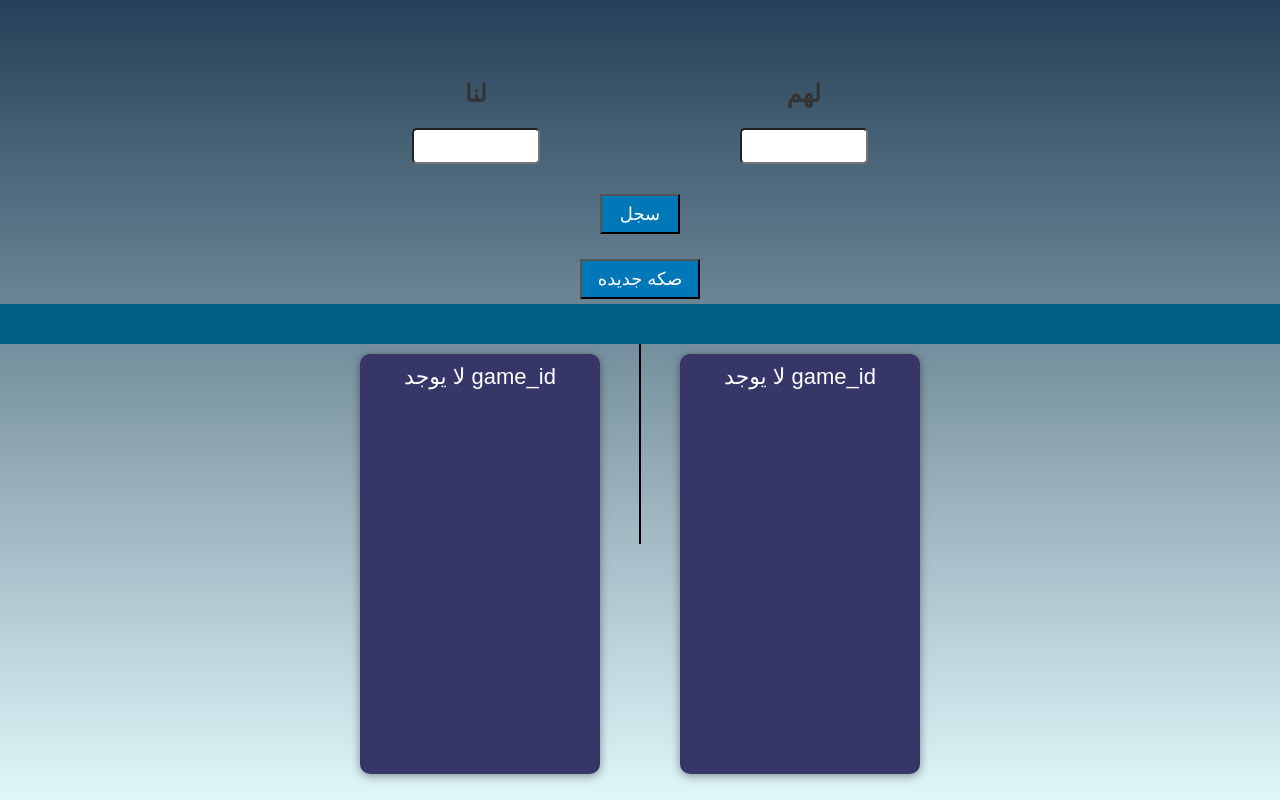
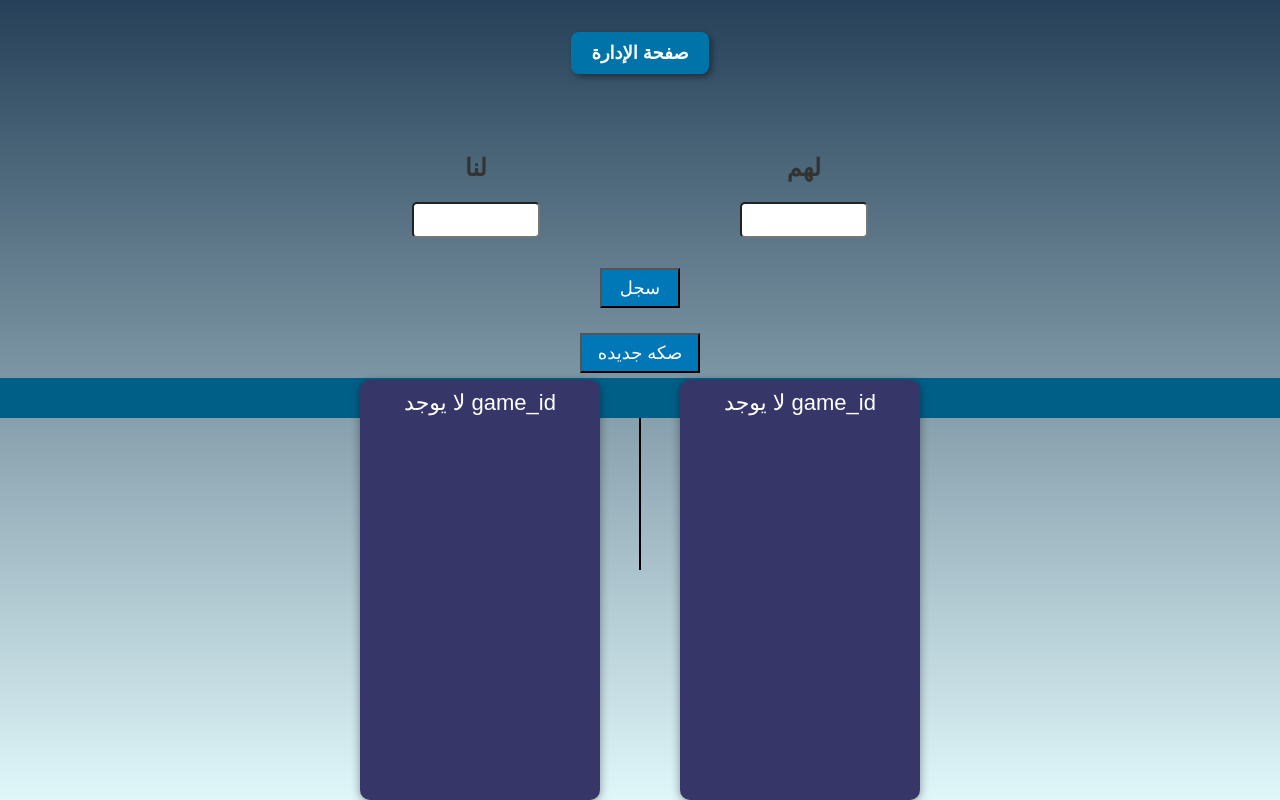
Before and after one commit to Oth5/Balot-calculator, a website: page public/index.html in a window 1280 px wide. Drawn offline with nearby package versions, Linux system fonts and the light colour scheme.

Commit message:
add return button

```diff
--- a/public/game.js
+++ b/public/game.js
@@ -11,8 +11,9 @@ document.querySelectorAll(".tab").forEach((tab) => {
     document.querySelector(tab.dataset.target).classList.add("active");
   });
 });
+const API_URL = "https://balot-calculator-production.up.railway.app";
+//const API_URL = "http://172.20.10.3:3000";
 
-const API_URL = "https://balot-calculator-production.up.railway.app";
 async function loadUsers() {
   const tbody = document.getElementById("usersTable");
   tbody.innerHTML = `<tr><td colspan="3">جاري التحميل...</td></tr>`;
--- a/public/index.html
+++ b/public/index.html
@@ -10,6 +10,10 @@
   </head>
 
   <body>
+<div>
+  <a href="./games.html" class="admin-btn">صفحة الإدارة</a>
+</div>
+
     <section class="balot-calculator">
       <div>
         <h2>لنا</h2>
--- a/public/index.js
+++ b/public/index.js
@@ -1,4 +1,5 @@
 const API_URL = "https://balot-calculator-production.up.railway.app";
+//const API_URL = "http://172.20.10.3:3000";
 
 let totalLna = 0;
 let totalLhm = 0;
--- a/public/style/style.css
+++ b/public/style/style.css
@@ -98,6 +98,24 @@ h2 {
   overflow-y: auto;
 }
 
+.admin-btn {
+  display: inline-block;
+  background-color: #0074a8; /* لون الخلفية */
+  color: white; /* لون النص */
+  padding: 10px 20px; /* مسافة داخلية */
+  text-decoration: none; /* إزالة الخط */
+  border-radius: 8px; /* زوايا دائرية */
+  box-shadow: 3px 3px 6px rgba(0, 0, 0, 0.4); /* ظل */
+  font-size: 18px;
+  font-weight: bold;
+  text-align: center;
+  margin-top: 2rem;
+}
+
+.admin-btn:hover {
+  background-color: #005f86; /* لون عند المرور */
+}
+
 @media(max-width:600px) {
 
 
```
